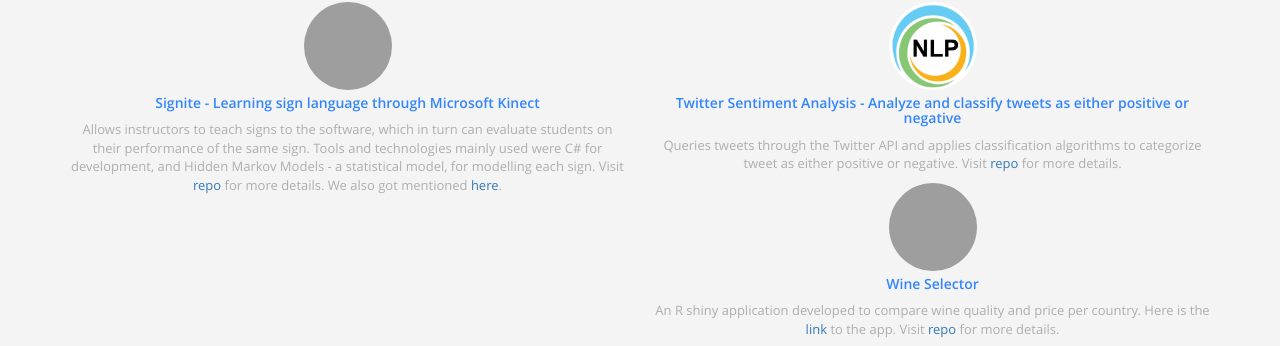
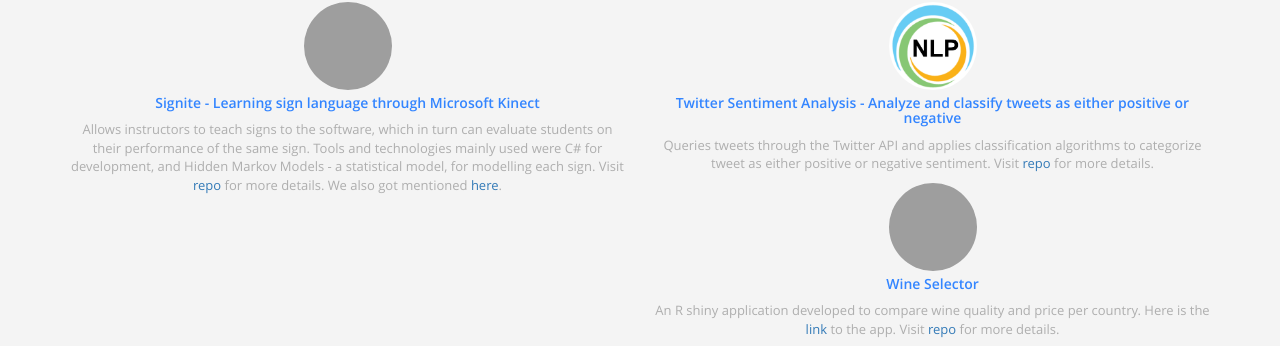
Before and after one commit to sarora/sarora.github.io, a Jekyll site: the page built from index.html, in a window 1280 px wide and 900 px high, scrolled down 3703 px, cut to the strip 124-470 px from the top of the window. Built offline with Jekyll 4.4.1, drawn with Linux system fonts in a browser that asks for light colours; grey boxes are pictures that could not be loaded.

Commit message:
fix typo

```diff
--- a/_data/index/projects.yml
+++ b/_data/index/projects.yml
@@ -13,7 +13,7 @@
   url: https://github.com/sarora/TwitterSentimentAnalysis
   img: /static/assets/img/landing/NLP_Icon.png
   desc: Queries tweets through the Twitter API and applies classification algorithms to categorize
-        tweet as either positive or negative. Visit <a title= "github.com/sarora/TwitterSentimentAnalysis" href="https://github.com/sarora/TwitterSentimentAnalysis" target="_blank">repo</a> for more details.
+        tweet as either positive or negative sentiment. Visit <a title= "github.com/sarora/TwitterSentimentAnalysis" href="https://github.com/sarora/TwitterSentimentAnalysis" target="_blank">repo</a> for more details.
 
 - name: Wine Selector
   url: https://github.com/sarora/rate_wine_shiny
```
